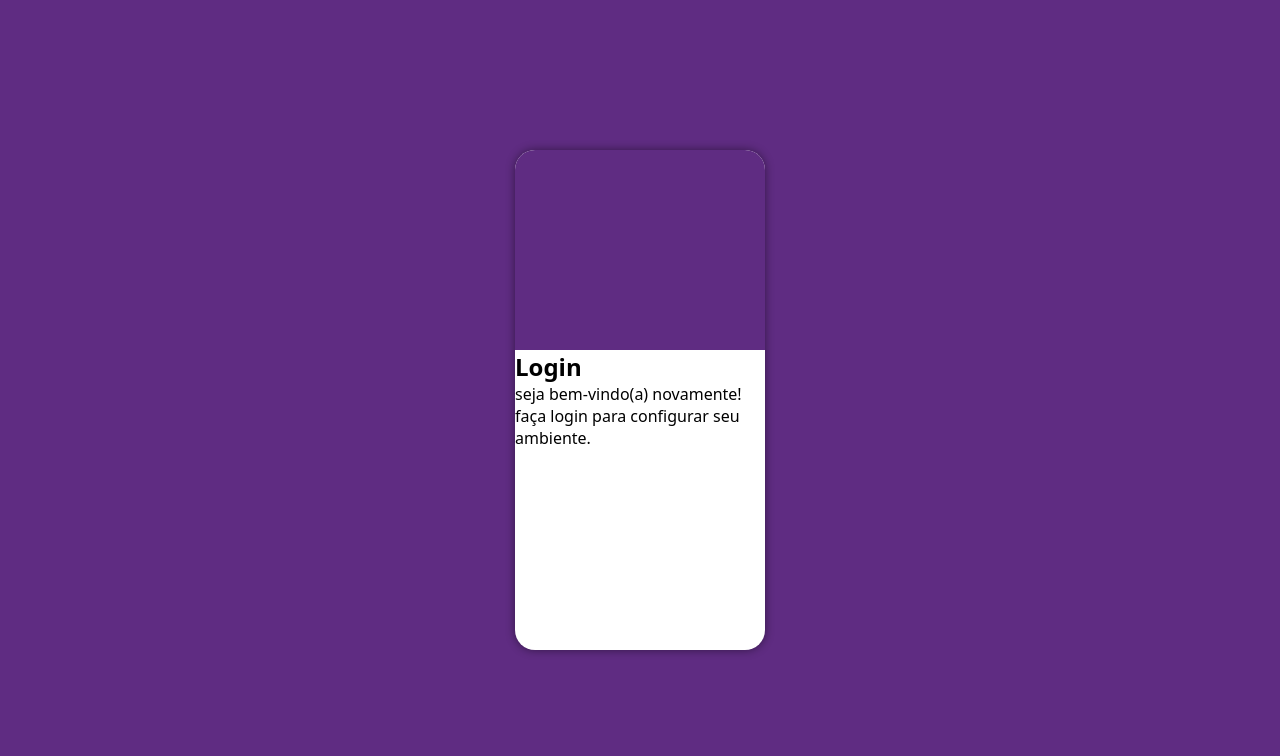
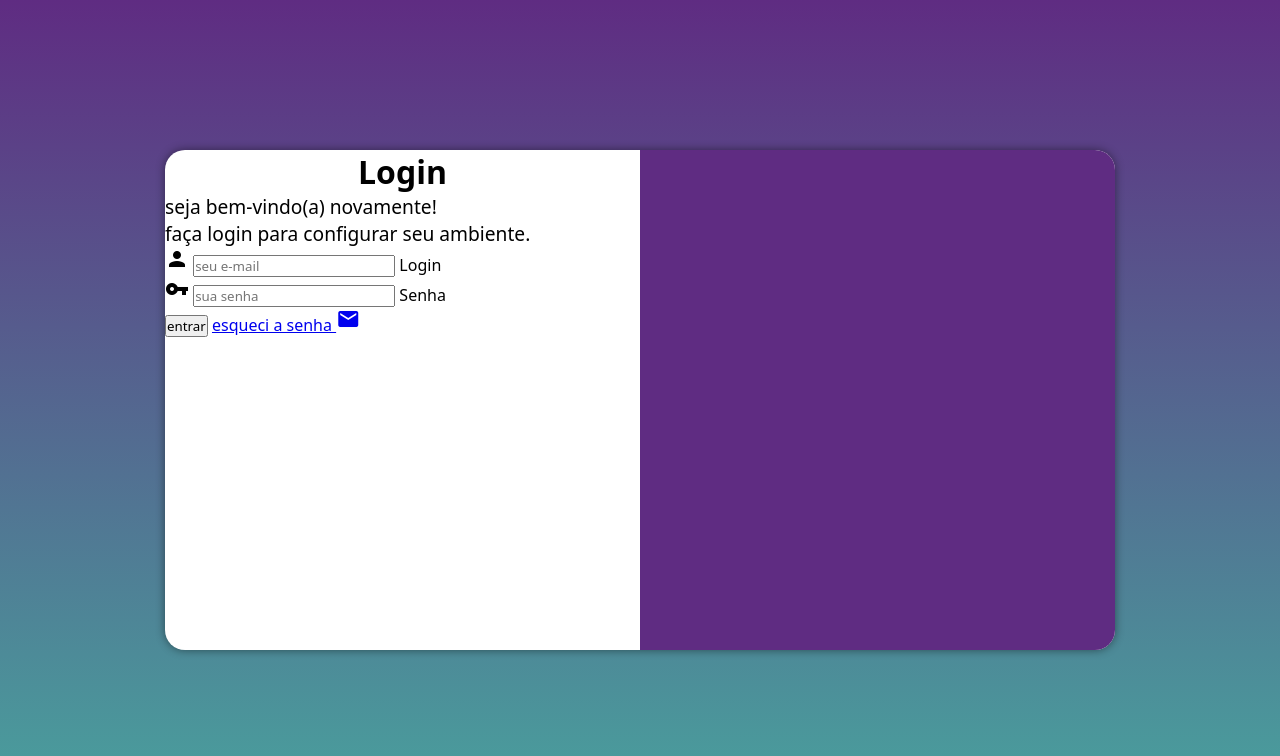
Before and after one commit to murilloliveiraz/projeto_tela_login, a plain HTML site: page index.html in a window 1280 px wide. Drawn offline with Linux system fonts and the light colour scheme.

Commit message:
add form

```diff
--- /dev/null
+++ b/estilos/media.css
@@ -0,0 +1,55 @@
+@charset "UTF-8";
+
+@media screen and (min-width : 768px) and (max-width : 992px) {
+
+    body {
+        background-image: linear-gradient(to top ,  #49a09d, #5f2c82);
+    }
+
+    section#login{
+       width:  80vw;
+    }
+
+    section#login > div#imagem {
+        float: left;
+        width: 30%;
+        height: 100%;
+    }
+
+    section#login > div#formulario {
+        float: right;
+        width: 70%;
+    }
+}
+
+@media screen and (min-width : 992px) {
+
+    body {
+        background-image: linear-gradient(to top ,  #49a09d, #5f2c82);
+    }
+
+    section#login {
+        width: 950px;
+
+    }
+
+    section#login > div#imagem {
+        float: right;
+        width: 50%;
+        height: 100%;
+
+    }
+
+    section#login div#formulario{
+        float: left;
+        width: 50%;
+    }
+
+    div#formulario h1 {
+        font-size: 2em;
+    }
+
+    div#formulario p {
+        font-size: 1.2em;
+    }
+}
--- a/estilos/style.css
+++ b/estilos/style.css
@@ -36,6 +36,9 @@ section#login {
     border-radius: 20px;
     overflow: hidden;
     box-shadow: 0px 0px 10px rgba(0, 0, 0, 0.463) ;
+
+    transition: width .3s , height .3s;
+    transition-timing-function:ease ;
 }
 
 section#login > div#imagem {
@@ -50,3 +53,12 @@ section#login > div#login {
     display: block;
     padding: 10px;
 }
+
+
+div#formulario h1 {
+    text-align: center;
+}
+
+div#formulario p {
+    font-size: 0.8em;
+}
--- a/index.html
+++ b/index.html
@@ -5,13 +5,16 @@
     <meta http-equiv="X-UA-Compatible" content="IE=edge">
     <meta name="viewport" content="width=device-width, initial-scale=1.0">
     <link rel="stylesheet" href="estilos/style.css">
+    <link rel="stylesheet" href="estilos/media.css">
+    <link href="https://fonts.googleapis.com/icon?family=Material+Icons"
+      rel="stylesheet">
     <title>Login</title>
 </head>
 <body>
     <main>
         <section id="login">
             <div id="imagem">
-
+                <!-- imagem do css -->
             </div>
             <div id="formulario">
                 <h1>Login</h1>
@@ -19,7 +22,18 @@
                     seja bem-vindo(a) novamente! <br> faça login para configurar seu ambiente.
                 </p>
                 <form action="login.php" method="post">
-
+                    <div class="campo">
+                        <span class="material-icons">person</span>
+                        <input type="email" name="login" id="ilogin" placeholder="seu e-mail" autocomplete="email" required maxlength="30">
+                        <label for="ilogin">Login</label>
+                    </div>
+                    <div class="campo">
+                        <span class="material-icons">vpn_key</span>
+                        <input type="password" name="senha" id="isenha" placeholder="sua senha" autocomplete="current-password" required minlength="8" maxlength="20">
+                        <label for="isenha">Senha</label>
+                    </div>
+                    <input type="submit" value="entrar">
+                    <a href="esqueci.html">esqueci a senha <span class="material-icons">mail</span></a>
                 </form>
             </div>
         </section>
```
